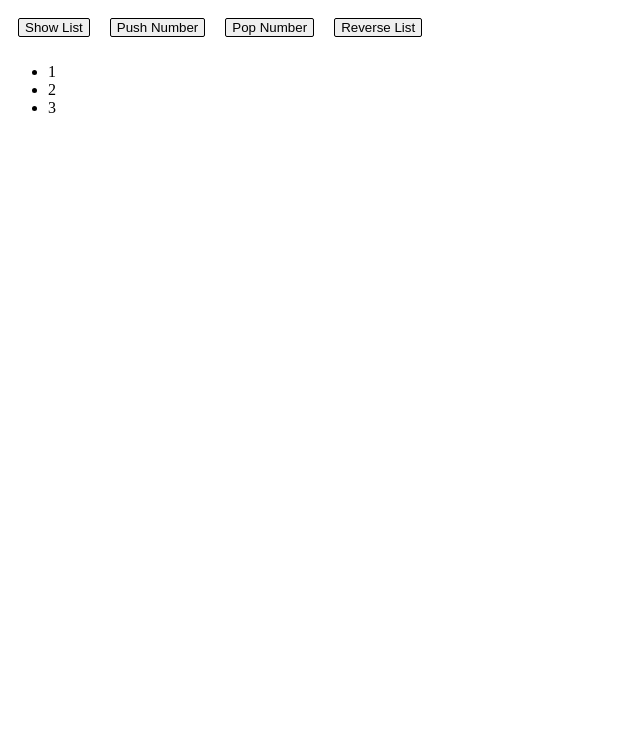
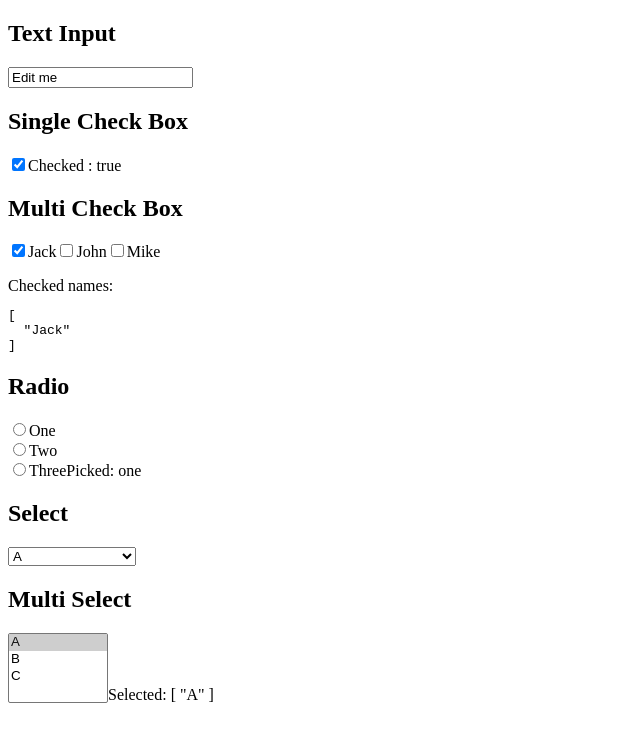
Before and after one commit to DhilipThangaraj/vue, a Vue app in the folder vue-project/: page / in a window 1280 px wide. Shown: the top 742 px of the page, without its empty margins (0-640 px from the left). Built offline with nearby package versions, Linux system fonts and the light colour scheme.

Commit message:
different control methods

```diff
--- a/vue-project/src/App.vue
+++ b/vue-project/src/App.vue
@@ -111,7 +111,7 @@ export default {
 
 <!-- 4. Conditional and loops -->
 
-<script>
+<!-- <script>
 export default {
   data() {
     return {
@@ -141,4 +141,67 @@ button {
   border: 1px solid;
   border-radius: 2px;
 }
-</style>
+</style> -->
+
+<!-- 5.Form Binding -->
+<script>
+export default {
+  data() {
+    return {
+      text: "Edit me",
+      checked: true,
+      checkedNames:["Jack"],
+      picked:"one",
+      selected:"A",
+      multiSelected: ['A']
+    };
+  },
+};
+</script>
+<template>
+  <h2>Text Input</h2>
+  <input v-model="text" />
+  <h2>Single Check Box</h2>
+  <input type="checkbox" id="checkbox" v-model="checked" />
+  <label for="checkbox">Checked : {{ checked }}</label>
+  <!--
+    multiple checkboxes can bind to the same
+    array v-model value
+  -->
+  <h2>Multi Check Box</h2>
+  <input type="checkbox" id="jack" value="Jack" v-model="checkedNames">
+  <label for="jack">Jack</label>
+  <input type="checkbox" id="john" value="John" v-model="checkedNames">
+  <label for="john">John</label>
+  <input type="checkbox" id="mike" value="Mike" v-model="checkedNames">
+  <label for="mike">Mike</label>
+  <p>Checked names: <pre>{{ checkedNames }}</pre></p>
+  <h2>Radio</h2>
+  <input type="radio" id="one" value="One" v-model="picked"/>
+  <label for="one">One</label>
+  <br/>
+  <input type="radio" id="two" value="Two" v-model="picked"/>
+  <label for="one">Two</label>
+  <br/>
+  <input type="radio" id="three" value="Three" v-model="picked"/>
+  <label for="one">Three</label>
+  <span>Picked: {{ picked }}</span>
+  <h2>Select</h2>
+  <select v-model="selected">
+   <option disabled value="">
+    Please select one
+   </option>
+    <option>A</option>
+    <option>B</option>
+    <option>C</option>
+    <span>Selected: {{ selected }}</span>
+  </select>
+  <h2>Multi Select</h2>
+  <select v-model="multiSelected" multiple style="width:100px">
+    <option>A</option>
+    <option>B</option>
+    <option>C</option>
+  </select>
+  <span>Selected: {{ multiSelected }}</span>
+</template>
+<style></style>
```
